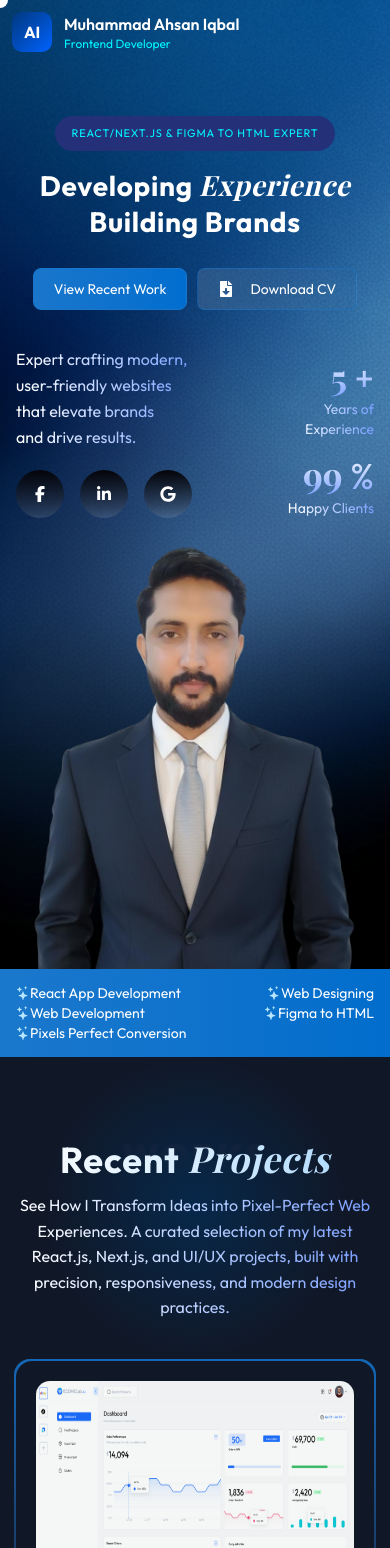
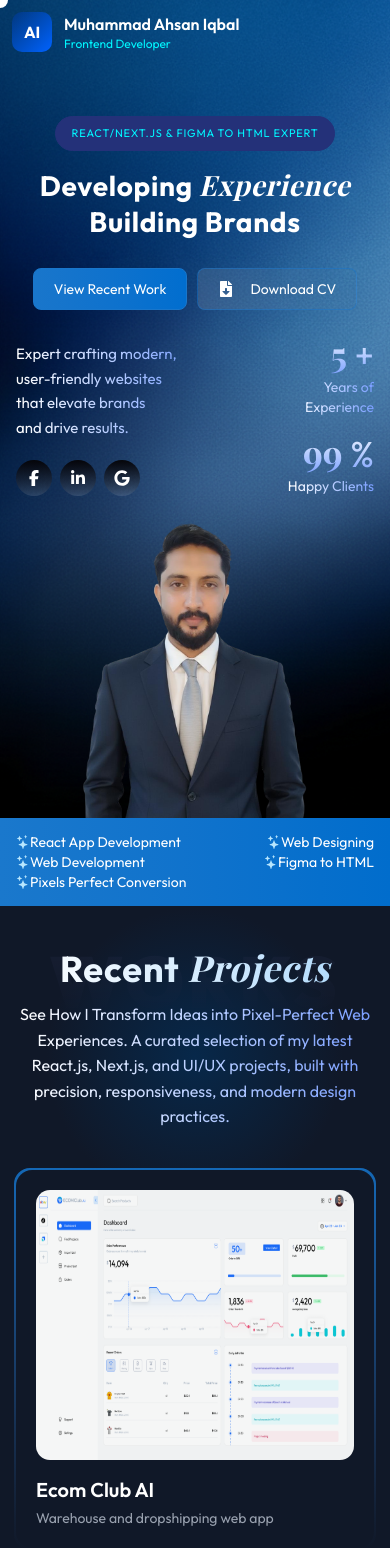
Before and after one commit to Ahsan763/muhammad-ahsan, a Next.js app: page / in a window 390 px wide. Shown: the top 1548 px of the page. Built offline with nearby package versions, Linux system fonts and the light colour scheme.

Commit message:
doing responsive

```diff
--- a/src/components/Hero.tsx
+++ b/src/components/Hero.tsx
@@ -39,7 +39,7 @@ export default function Hero() {
   return (
     <section className="pt-16 relative z-10" ref={el}>
       <div className="container">
-        <div className='flex flex-col items-center justify-center text-center mb-9 lg:mb-4'>
+        <div className='flex flex-col items-center justify-center text-center mb-2 lg:mb-4'>
           <div className="headingPill px-4 sm:px-8 py-2 rounded-full border border-[#243179]  font-medium uppercase tracking-wider bg-[#243179] mb-4 lg:mb-0">
             <h1 className='bg-gradient-to-l text-[#00f7ff] text-[11px] sm:text-sm lg:text-base'>React/Next.js & Figma to HTML Expert</h1>
           </div>
@@ -49,7 +49,7 @@ export default function Hero() {
             Building Brands
           </h2>
 
-          <div className="hero-cta flex items-start gap-2.5 sm:gap-4">
+          <div className="hero-cta flex items-start gap-2.5 sm:gap-4 mb-3">
             <Button onClick={() => router.push("#projects")}>
               View Recent Work
             </Button>
@@ -64,14 +64,14 @@ export default function Hero() {
 
         <div className='grid grid-cols-2 sm:grid-cols-3 items-end justify-center'>
           <div className='card max-w-[320px] text-balance pb-6 sm:pb-8 lg:pb-12'>
-            <p className="lg:text-xl leading-relaxed bg-gradient-to-r from-white to-[#799dff] bg-clip-text text-transparent mb-5">
+            <p className="text-[15px] sm:text-bae lg:text-xl leading-relaxed bg-gradient-to-r from-white to-[#799dff] bg-clip-text text-transparent mb-5">
               Expert crafting modern, user-friendly websites that elevate brands and drive results.
             </p>
-            <div className="flex space-x-4">
+            <div className="flex space-x-2 sm:space-x-4">
               {[FaFacebookF, FaLinkedinIn, FaGoogle,].map((IconName, i) => {
                 return (
-                  <a key={i} href="#" className="h-12 w-12 flex items-center justify-center rounded-full bg-gradient-to-t from-[#ffffff20] to-[#050509] text-white hover:bg-blue-600 transition-colors ">
-                    <IconName className='text- ' />
+                  <a key={i} href="#" className="h-9 sm:h-12 w-9 sm:w-12 flex items-center justify-center rounded-full bg-gradient-to-t from-[#ffffff20] to-[#050509] text-white hover:bg-blue-600 transition-colors ">
+                    <IconName className='' />
                   </a>
                 );
               })}
@@ -82,7 +82,7 @@ export default function Hero() {
             alt="Hero Person"
             width={400}
             height={400}
-            className="col-span-2 sm:col-span-1 sm:row-auto sm:col-auto row-start-2 card rounded-lg  mx-auto lg:h-[420px] lg:w-auto"
+            className="col-span-2 sm:row-auto sm:col-auto row-start-2 card rounded-lg  mx-auto lg:h-[420px] max-w-[250px]  sm:w-auto"
           />
           <div className="card pb-6 sm:pb-8 lg:pb-12 ml-auto">
             <div className='ml-auto mb-3 sm:mb-0'>
--- a/src/components/Projects.tsx
+++ b/src/components/Projects.tsx
@@ -151,11 +151,11 @@ const Projects = () => {
     return () => ctx.revert()
   }, [])
   return (
-    <section className="pt-20 lg:pt-32 pb-16 md:pb-20 lg:pb-24 relative z-[5]" id='projects'>
+    <section className="pt-10 sm:pt-20 lg:pt-32 pb-5 sm:pb-16 md:pb-20 lg:pb-24 relative z-[5]" id='projects'>
       <div className="absolute top-0 -z-30 h-[300px] sm:h-[500px] w-[300px] sm:w-[500px]  bg-radial from-[#07284a]  to-[#04203b00] to-70% left-1/2 -translate-x-1/2"></div>
       <div className="container">
         <div className="text-center relative z-10 mb-10 sm:mb-14 lg:mb-20">
-          <h2 className="heading absolute select-none font-black opacity-30 md:-top-[30%] lg:-top-[50%] left-1/2 -translate-x-1/2 uppercase text-4xl md:text-[120px] lg:text-[170px] -z-10 tracking-wider bg-gradient-to-t from-[#05050900] to-[#262d49] bg-clip-text text-transparent">
+          <h2 className="heading absolute select-none font-black opacity-30 md:-top-[30%] lg:-top-[50%] left-1/2 -translate-x-1/2 uppercase text-7xl md:text-[120px] lg:text-[170px] -z-10 tracking-wider bg-gradient-to-t from-[#05050900] to-[#262d49] bg-clip-text text-transparent">
             WORKS
           </h2>
           <h1 className="text-4xl sm:text-6xl lg:text-7xl font-bold leading-[1.2] font-outfit tracking-wide mb-3 bg-gradient-to-r from-[#fff] to-[#abd8fc] bg-clip-text text-transparent">
@@ -171,9 +171,9 @@ const Projects = () => {
             <ProjectCard key={index} project={project} />
           ))}
         </div>
-        <Button variant={"transparent"} className='mx-auto px-14 flex'>
+        {/* <Button variant={"transparent"} className='mx-auto px-14 flex'>
           View More Work
-        </Button>
+        </Button> */}
       </div>
     </section>
   );
--- a/src/components/Services.tsx
+++ b/src/components/Services.tsx
@@ -83,10 +83,10 @@ const Services = () => {
       <div className="absolute top-[-60px] sm:-top-[100px] -z-30 h-[300px] sm:h-[500px] w-[300px] sm:w-[500px] bg-radial from-[#07284a] to-[#04203b00] to-70% left-1/2 -translate-x-1/2"></div>
       <div className="container">
         <div className="text-center relative z-10 mb-14">
-          <h2 className="heading absolute select-none font-black opacity-30 md:-top-[30%] lg:-top-[50%] left-1/2 -translate-x-1/2 uppercase text-4xl md:text-[120px] lg:text-[170px] -z-10 tracking-wider bg-gradient-to-t from-[#05050900] to-[#262d49] bg-clip-text text-transparent">
+          <h2 className="heading absolute select-none font-black opacity-30 md:-top-[30%] lg:-top-[50%] left-1/2 -translate-x-1/2 uppercase text-6xl md:text-[120px] lg:text-[170px] -z-10 tracking-wider bg-gradient-to-t from-[#05050900] to-[#262d49] bg-clip-text text-transparent">
             services
           </h2>
-          <h1 className="text-4xl sm:text-6xl lg:text-7xl font-bold leading-[1.2] font-outfit tracking-wide mb-3 bg-gradient-to-r from-[#fff] to-[#abd8fc] bg-clip-text text-transparent">
+          <h1 className="text-[30px] sm:text-6xl lg:text-7xl font-bold leading-[1.2] font-outfit tracking-wide mb-3 bg-gradient-to-r from-[#fff] to-[#abd8fc] bg-clip-text text-transparent">
             Digital Product{" "}
             <span className="font-playfair italic">
               Design <br /> Services
```
Also changed, not shown: 1 other file (tests, documents, lock files or other folders).
